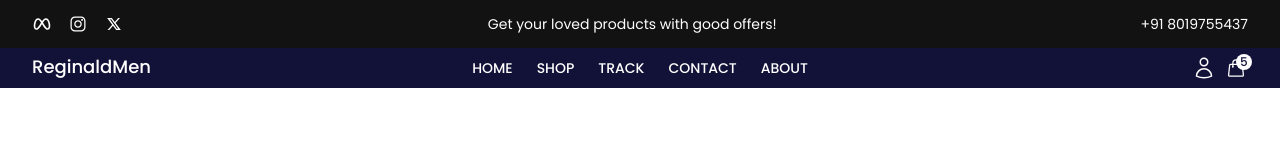
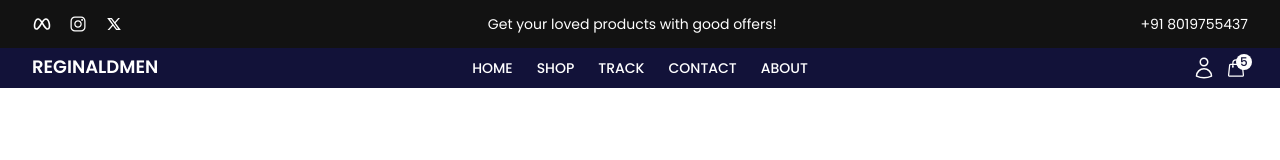
Before and after one commit to NeeraJkumarkondabattula/Rabbit, a React (Vite) app in the folder client/: page / in a window 1280 px wide. Shown: the top 160 px of the page. Built offline with nearby package versions, Linux system fonts and the light colour scheme.

Commit message:
Navbar Updated

```diff
--- a/client/src/components/Layout/Navbar.jsx
+++ b/client/src/components/Layout/Navbar.jsx
@@ -11,7 +11,10 @@ const Navbar = () => {
     <div className="bg-[#121239] text-white">
       <nav className="relative container mx-auto flex items-center justify-between py-2 px-8 font-Poppins">
         <div className="z-10">
-          <Link to="/" className="font-medium text-lg leading-tight">
+          <Link
+            to="/"
+            className="font-semibold text-lg leading-tight uppercase"
+          >
             Reginald
             <br className="md:hidden" />
             Men
```
